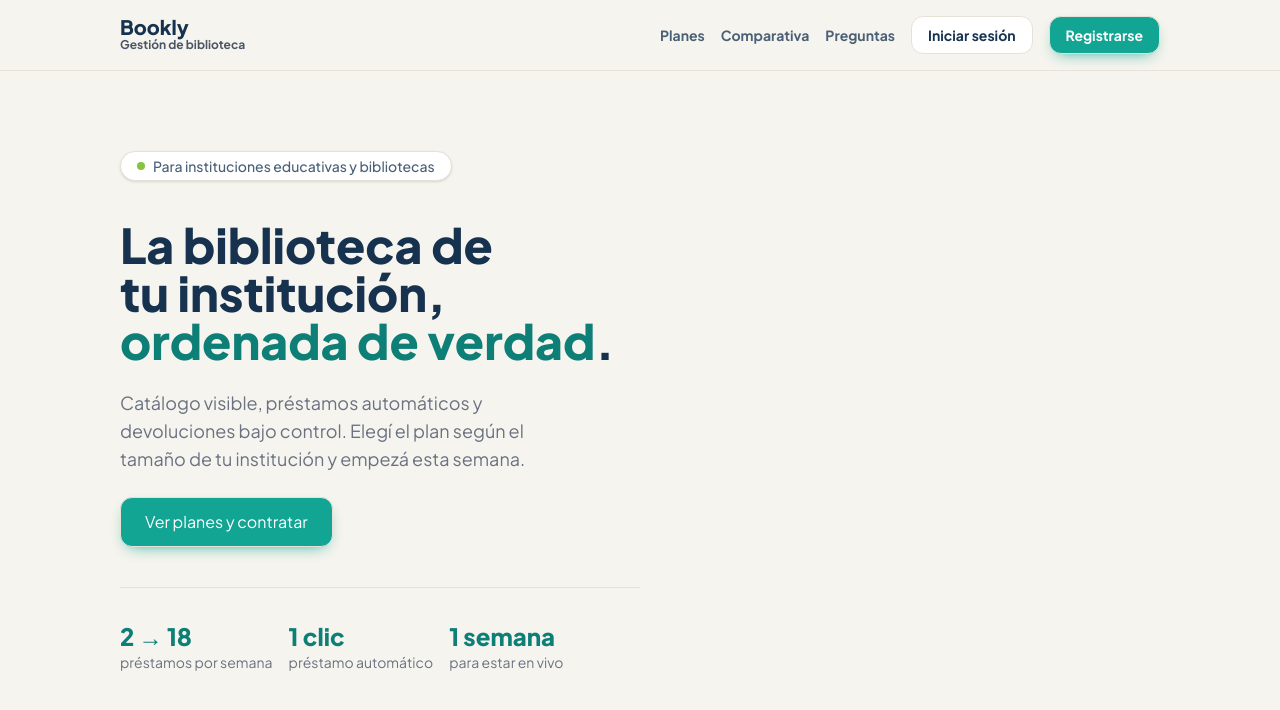
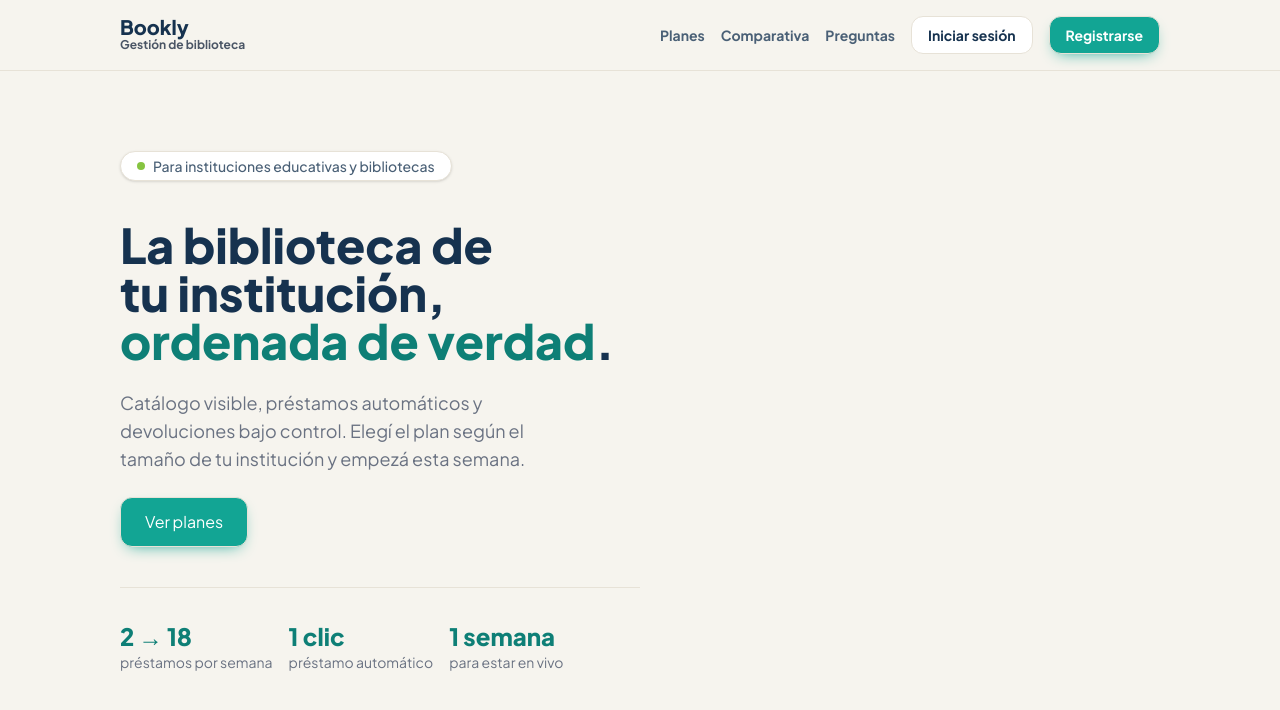
Before and after one commit to Gaspar32-CPU/Gestion-de-Libros, a React (Vite) app: page / in a window 1280 px wide. Shown: the top 710 px of the page. Built offline with nearby package versions, Linux system fonts and the light colour scheme.

Commit message:
feat: cambiar boton wording

```diff
--- a/src/features/landing/components/Hero.jsx
+++ b/src/features/landing/components/Hero.jsx
@@ -11,7 +11,7 @@ export function Hero() {
                     <h1 className="text-5xl font-extrabold leading-none text-ink">tu institución,</h1>
                     <h1 className="text-5xl font-extrabold leading-none text-brand-d">ordenada de verdad<span className="text-ink">.</span></h1>
                     <p className="mt-6 text-lg text-gray-500 max-w-md">Catálogo visible, préstamos automáticos y devoluciones bajo control. Elegí el plan según el tamaño de tu institución y empezá esta semana.</p>
-                    <a href="#planes" className="mt-6 inline-block bg-brand py-3 px-6 rounded-xl border border-line text-white shadow-[0_6px_16px_-8px_var(--color-brand)] text-bold hover:bg-brand-dark">Ver planes y contratar</a>
+                    <a href="#planes" className="mt-6 inline-block bg-brand py-3 px-6 rounded-xl border border-line text-white shadow-[0_6px_16px_-8px_var(--color-brand)] text-bold hover:bg-brand-dark">Ver planes</a>
                 </div>
                 <div className="flex items-center pt-8 border-t border-line gap-4">
                     <div>
```
